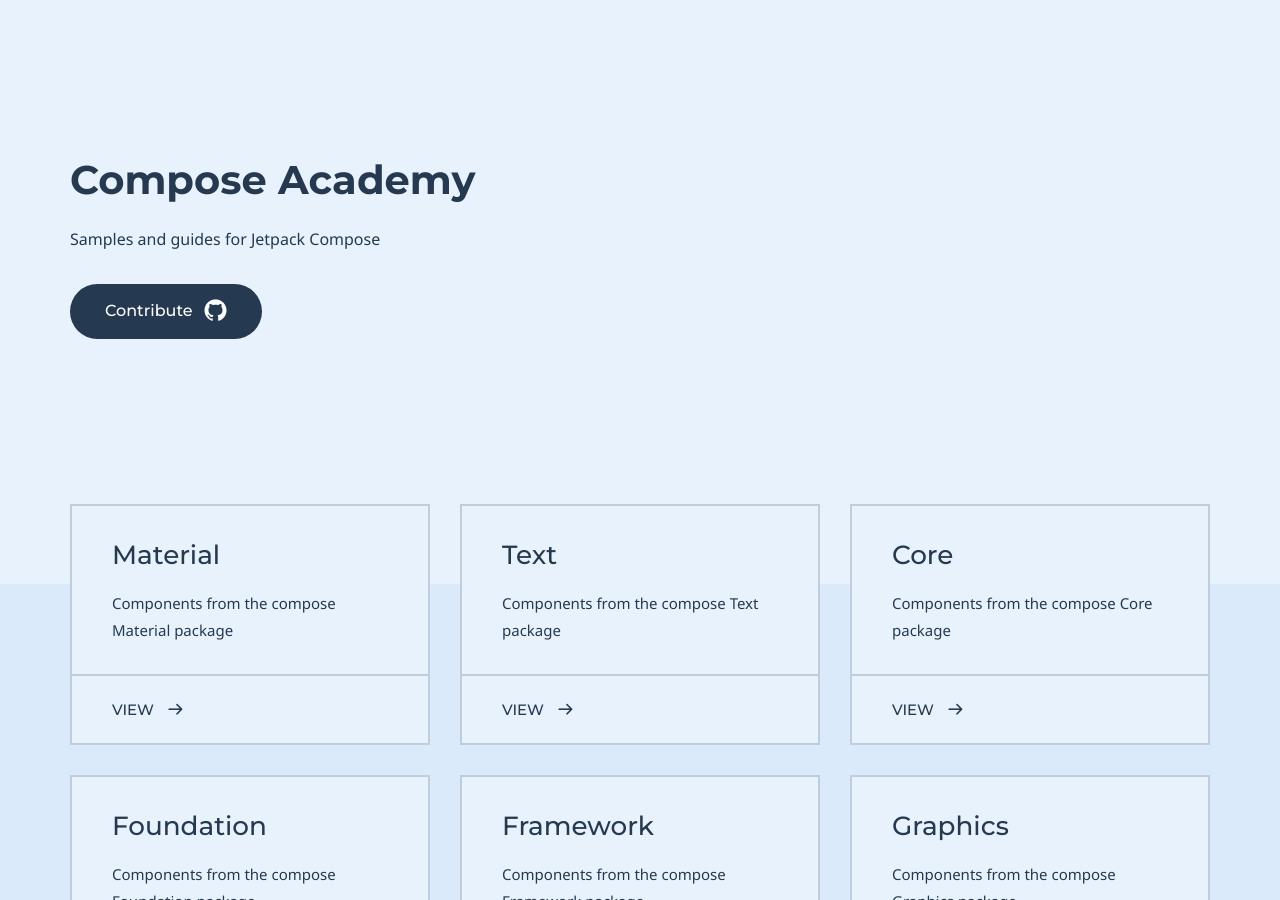
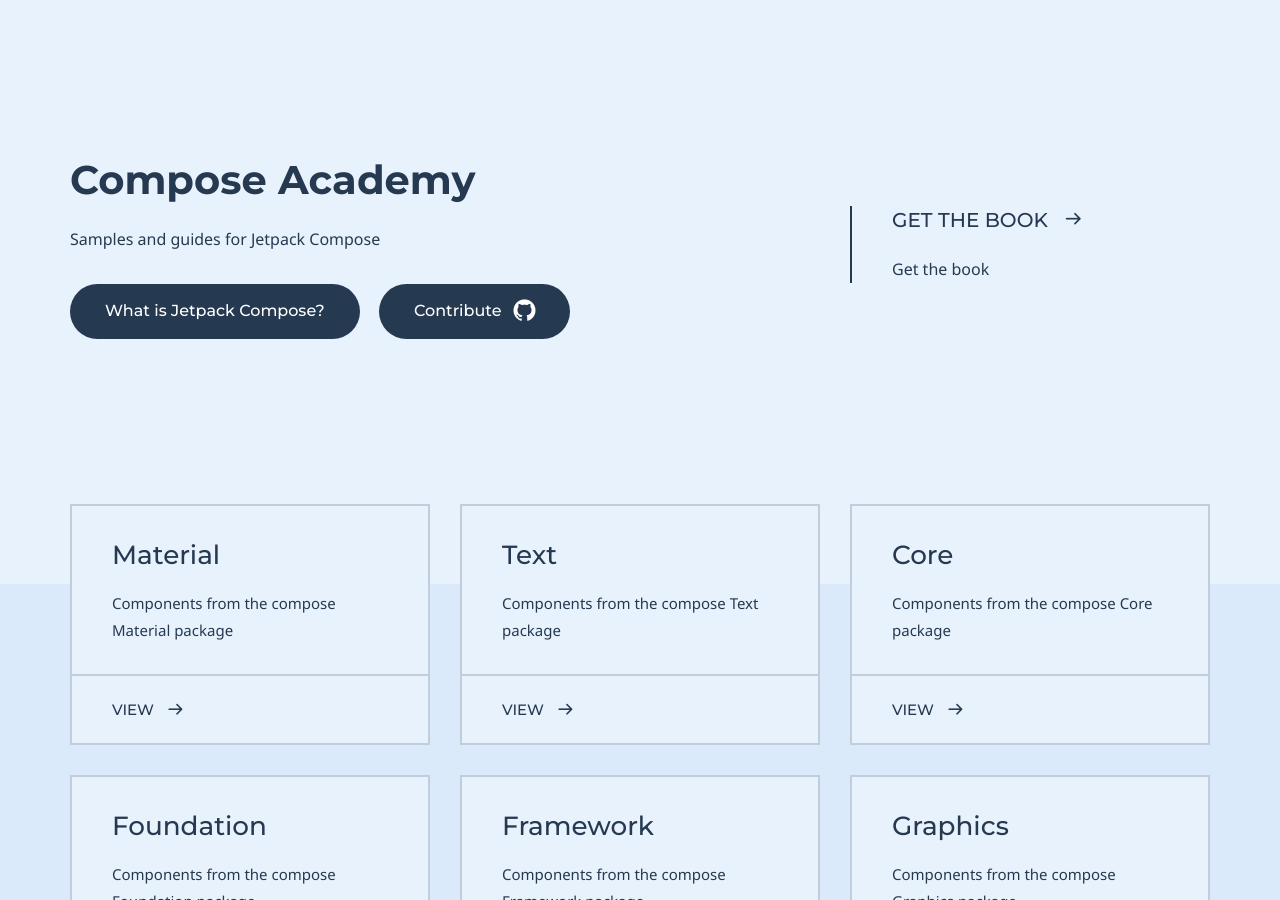
Before and after one commit to hitherejoe/ComposeAcademy, a Jekyll site: the page built from index.md, in a window 1280 px wide and 900 px high. Built offline with Jekyll 4.4.1, drawn with Linux system fonts in a browser that asks for light colours; some web fonts are replaced.

Commit message:
Update index.md

```diff
--- a/index.md
+++ b/index.md
@@ -7,6 +7,9 @@
 title: Compose Academy
 description: Samples and guides for Jetpack Compose
 buttons:
+    - content: What is Jetpack Compose?
+      url: https://developer.android.com/jetpack/compose
+      external_url: true
     - icon: github
       content: Contribute
       url: 'https://github.com/hitherejoe/ComposeAcademy'
@@ -17,6 +20,7 @@
     title: Get the book
     title_url: 'https://joebirch.co/exploring-jetpack-compose/'
     external_url: true
+    description: Get the book
 
 # Grid navigation
 grid_navigation:
```
